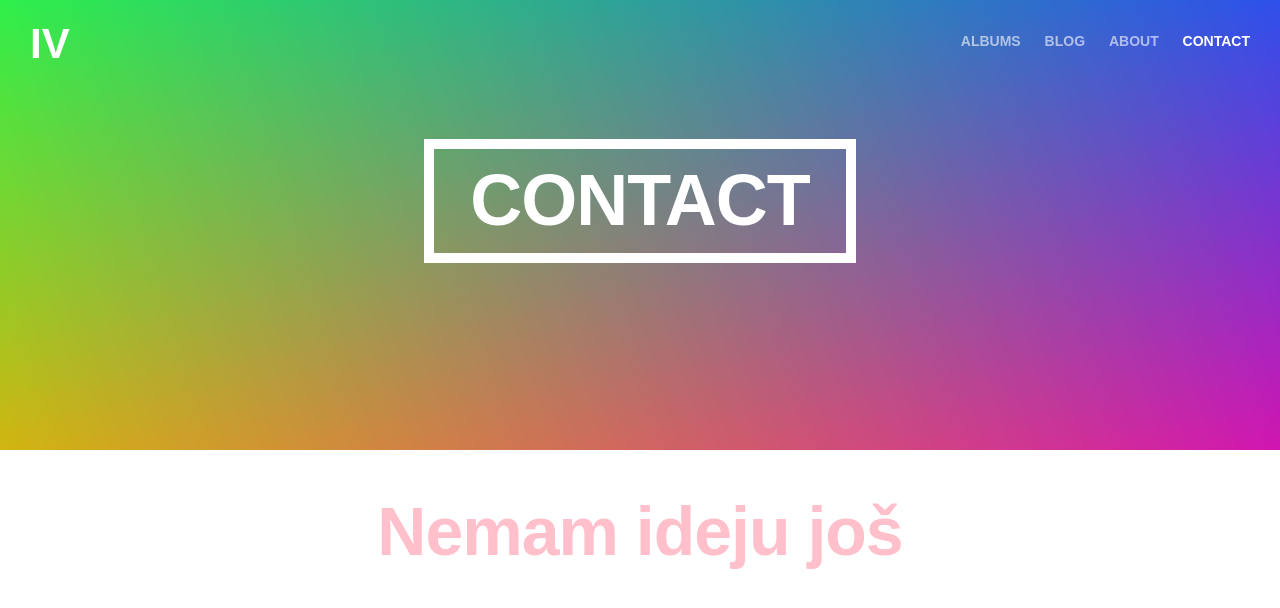
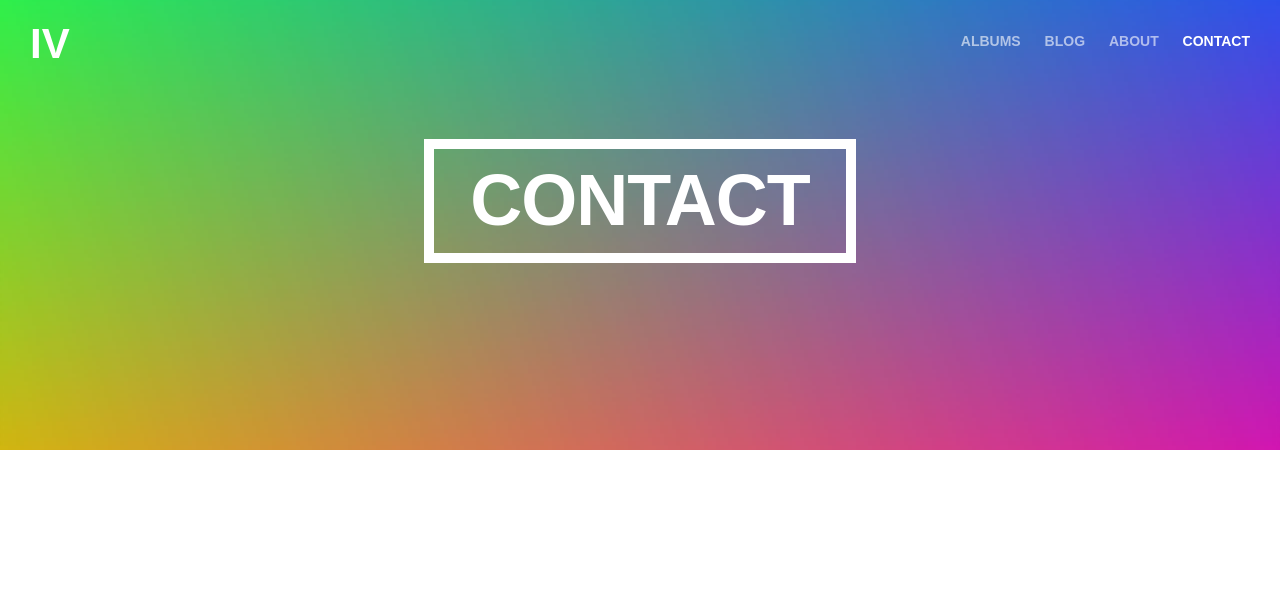
Before and after one commit to KaypeoLoL/irma-jekyll---git, a Jekyll site: the page built from _pages/contact/index.html, in a window 1280 px wide and 900 px high. Shown: the top 608 px of the window. Built offline with Jekyll 4.4.1, drawn with Linux system fonts in a browser that asks for light colours; some web fonts are replaced.

Commit message:
Update index.html

```diff
--- a/_pages/contact/index.html
+++ b/_pages/contact/index.html
@@ -7,5 +7,4 @@ navigation_weight: 5
 ---
 
 <div class="contact-container">
-  <h1>Nemam ideju još</h1>
 </div>
```
